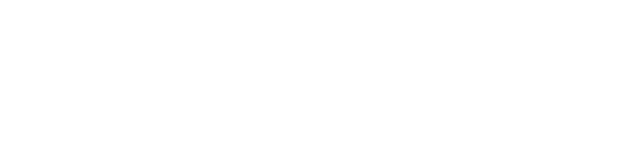
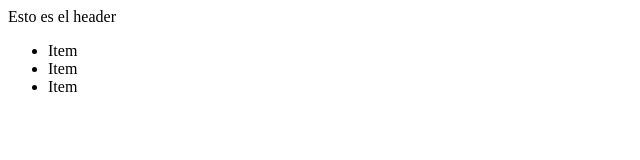
Before and after one commit to MontseMoran/leccion-git-promo-51, a plain HTML site: page index.html in a window 1280 px wide. Shown: the whole page, without its empty margins (0-640 px from the left). Drawn offline with Linux system fonts and the light colour scheme.

Commit message:
changes in header and main

```diff
--- a/index.html
+++ b/index.html
@@ -1,14 +1,25 @@
 <!DOCTYPE html>
 <html lang="en">
-<head>
-    <meta charset="UTF-8">
-    <meta name="viewport" content="width=device-width, initial-scale=1.0">
+  <head>
+    <meta charset="UTF-8" />
+    <meta name="viewport" content="width=device-width, initial-scale=1.0" />
     <title>Document</title>
-</head>
-<body>
-    <header>    </header>
-    <main></main>
-<footer></footer>
-
-</body>
+  </head>
+  <body>
+    <header>Esto es el header</header>
+    <main>
+      <ul>
+        <li>
+          <item>Item</item>
+        </li>
+        <li>
+          <item>Item</item>
+        </li>
+        <li>
+          <item>Item</item>
+        </li>
+      </ul>
+    </main>
+    <footer></footer>
+  </body>
 </html>
```
